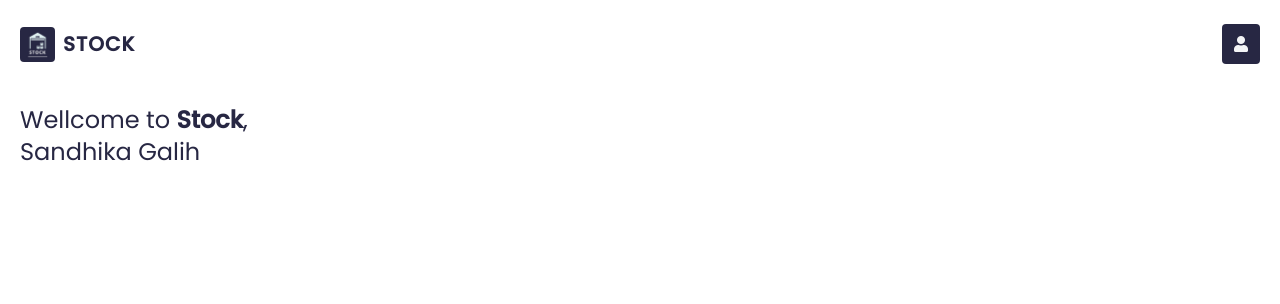
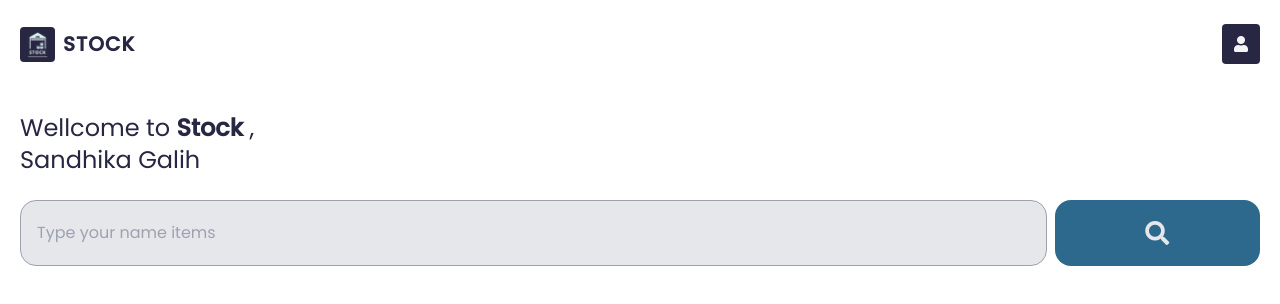
Before and after one commit to or-abdillh/stock-app, a Vue app: page / in a window 1280 px wide. Shown: the top 304 px of the page. Built offline with nearby package versions, Linux system fonts and the light colour scheme.

Commit message:
Create SearchBar component for Home view component

```diff
--- a/src/components/HeaderHome.vue
+++ b/src/components/HeaderHome.vue
@@ -9,8 +9,8 @@
             <i class="fa fa-user"></i>
          </div>
       </div>
-      <div class="mt-10 text-2xl text-prussian-blue">
-         <p>Wellcome to <strong>Stock</strong>,</p>
+      <div class="mt-12 text-2xl text-prussian-blue">
+         <p>Wellcome to <strong>Stock</strong> ,</p>
          <p>Sandhika Galih</p>
       </div>
    </section>
--- /dev/null
+++ b/src/components/SearchBar.vue
@@ -0,0 +1,21 @@
+<template>
+   <section class="s-container">
+      <div class="form-wrapper">
+         <div class="form-group">
+         <input type="text" class="form-input" placeholder="Type your name items" />
+         <span class="bg-celuican btn-item">
+            <i class="fa fa-search duration-300"></i>
+         </span>
+      </div>
+      </div>
+   </section>
+</template>
+
+<style>
+
+   @import "../style/reset.css";
+   @import "../style/var.css";
+   @import "../style/components/container.css";
+   @import "../style/components/form.css";
+
+</style>
--- a/src/style/components/container.css
+++ b/src/style/components/container.css
@@ -3,5 +3,5 @@
 USE FOR WRAPPER EACH COMPONENTS OR VIEWS COMPONENT */
 
 .s-container {
-   @apply px-5 py-6;
+   @apply px-5 pt-6;
 }
--- a/src/style/components/form.css
+++ b/src/style/components/form.css
@@ -10,7 +10,11 @@
 }
 
 .form-wrapper .form-group .btn-item {
-   @apply w-2/12 rounded-3xl flex justify-center items-center text-2xl text-gray-200;
+   @apply w-2/12 rounded-2xl flex justify-center items-center text-2xl text-gray-200;
+}
+
+.form-wrapper .form-group .btn-item:active i {
+   transform: scale(1.2);
 }
 
 /* All input type text must fully container */
@@ -20,12 +24,12 @@
 
 /* All input type text or password style */
 .form-wrapper .form-input input, .form-wrapper .form-group input {
-   @apply bg-gray-200 rounded-3xl border border-gray-400 px-4 py-5;
+   @apply bg-gray-200 rounded-2xl border border-gray-400 px-4 py-5;
 }
 
 /* Button main action on form wrapper */
 .form-wrapper .btn-form button {
-   @apply w-full text-center duration-300 py-4 rounded-3xl font-semibold text-gray-100;
+   @apply w-full text-center duration-300 py-4 rounded-2xl font-semibold text-gray-100;
 }
 
 .form-wrapper .btn-form button:active {
--- a/src/style/var.css
+++ b/src/style/var.css
@@ -11,6 +11,14 @@
    background: var(--prussian-blue);
 }
 
+.bg-pale-blue {
+   background: var(--pale-blue);
+}
+
+.bg-celuican {
+   background: var(--celuican);
+}
+
 .text-prussian-blue {
    color: var(--prussian-blue);
 }
--- a/src/views/Home.vue
+++ b/src/views/Home.vue
@@ -1,5 +1,6 @@
 <template>
 	<HeaderHome></HeaderHome>
+	<SearchBar></SearchBar>
 </template>
 
 <style scoped>
@@ -9,5 +10,6 @@
 <script setup>
 
    import HeaderHome from '../components/HeaderHome.vue'
+   import SearchBar from '../components/SearchBar.vue'
 
 </script>
```
